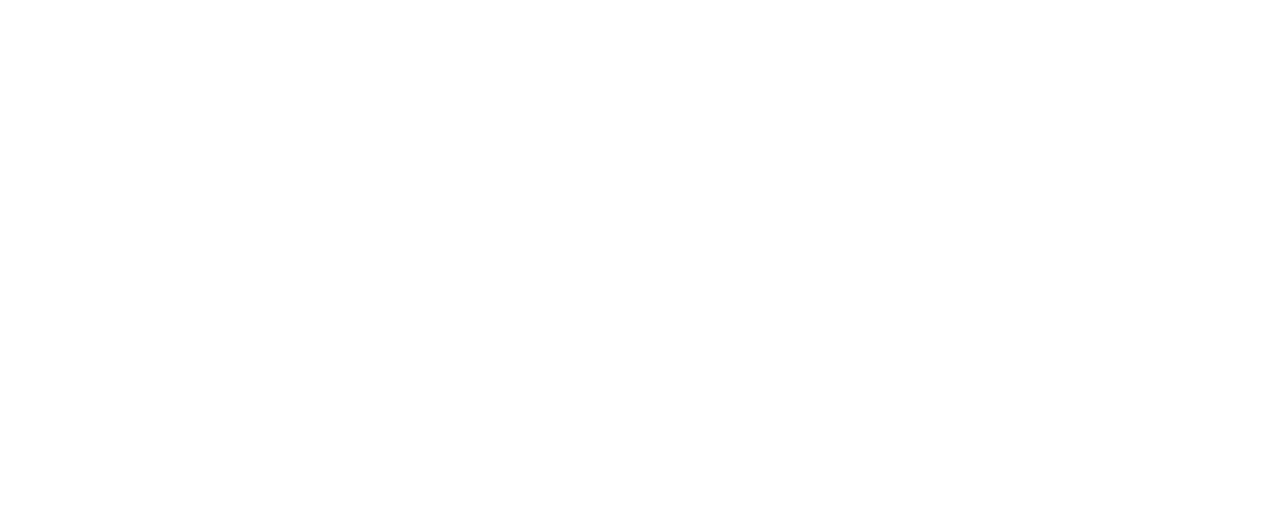
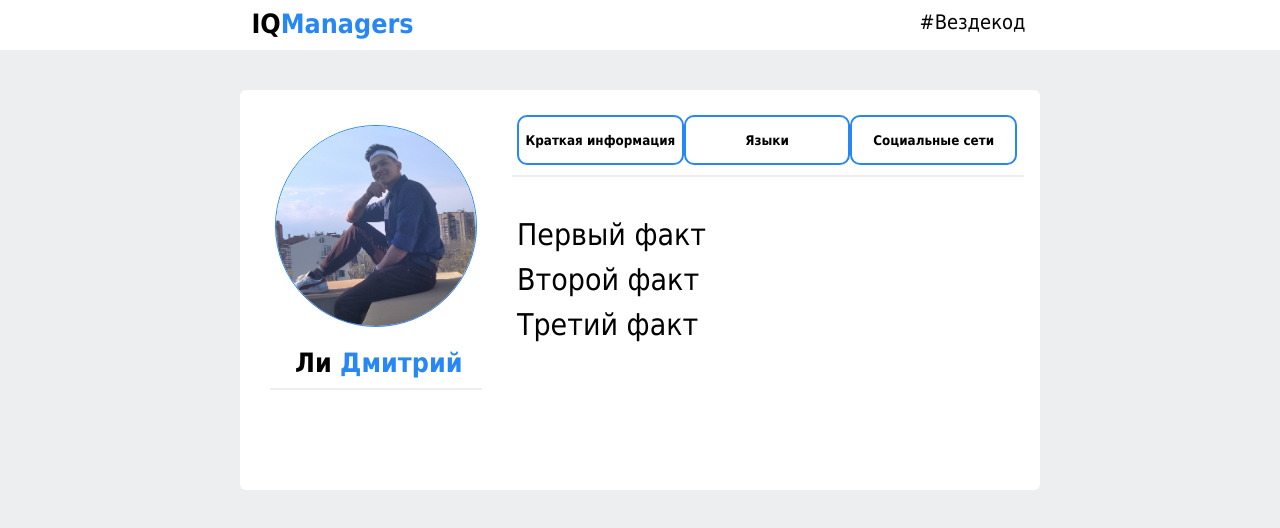
Before and after one commit to Elsium/VKmini, a plain HTML site: page index.html in a window 1280 px wide. Drawn offline with Linux system fonts and the light colour scheme.

Commit message:
Two Fourty

```diff
--- a/assets/css/styles.css
+++ b/assets/css/styles.css
@@ -0,0 +1,174 @@
+*{
+    margin: 0;
+    padding: 0;
+}
+
+body {
+    margin: auto;
+    background: #edeef0;
+}
+
+header {
+    display: flex;
+    justify-content: space-between;
+    flex-wrap: nowrap;
+    background: #ffffff;
+    height: 50px;
+    width: 100%;
+}
+
+main {
+    margin: auto;
+    margin-top: 40px;
+    width: 800px;
+    height: 400px;
+    border-radius: 6px;
+    background: #ffffff;
+}
+
+ol {
+    list-style-type: none;
+}
+li {
+    margin-bottom: 10px;
+}
+
+button {
+    display: flex;
+    justify-content: center;
+    align-items: center;
+    font-family: Tahoma;
+    font-weight: bold;
+    background: rgba(255, 255, 255, 0);
+    width: 175px;
+    height: 50px;
+    border: 2px solid #2787f5;
+    border-radius: 10px;
+}
+
+button:active {
+    background: rgba(81, 129, 184, 10);
+    border: 2px solid #5181b8;
+    color: white;
+}
+
+button:focus {
+    background: rgba(81, 129, 184, 10);
+    color: white;
+    border: 2px solid #5181b8;
+}
+
+.info {
+    font-family: Tahoma;
+    font-size: 30px;
+    margin-top: 40px;
+    margin-left: 35px;
+}
+
+:active, :hover, :focus {
+    outline: 0;
+    outline-offset: 0;
+}
+
+.img {
+    border: 1px solid #2787f5;
+    margin-top: 35px;
+    margin-left: 35px;
+    border-radius: 210px;
+    width: 200px;
+    height: 200px;
+}
+
+.tab {
+    overflow: hidden;
+}
+
+.but {
+    display: flex;
+    flex-direction: row;
+    margin-top: 25px;
+    margin-left: 35px;
+    width: 500px;
+}
+
+.tabcontent {
+    display: none;
+}
+
+.butnline {
+    display: flex;
+    flex-direction: column;
+    justify-content: center;
+}
+
+.imgnname {
+    display: flex;
+    flex-direction: column;
+}
+
+.underimg {
+    margin-left: 55px;
+    margin-top: 20px;
+}
+
+.line {
+    display: flex;
+    margin-left: 30px;
+    margin-top: 10px;
+    border: 1px solid #edeef0;
+    width: 510px;
+}
+
+.lineunder {
+    display: flex;
+    margin-left: 30px;
+    margin-top: 10px;
+    border: 1px solid #edeef0;
+    width: 210px;
+}
+
+.maincontainer {
+    display: flex;
+    flex-direction: row;
+}
+
+.head_left {
+    justify-content: center;
+    display: flex;
+    flex: 1 0 450px;
+    margin-top: 8px;
+}
+
+.social {
+    display: flex;
+    flex-direction: row;
+    justify-content: space-around;
+    align-items: center;
+}
+
+.head_right {
+    justify-content: center;
+    display: flex;
+    flex: 1 0 400px;
+    margin-top: 10px;
+}
+
+.iq {
+    font-family: Tahoma;
+    font-size: 20pt;
+    font-weight: bolder;
+    color: black;
+}
+
+.managers {
+    font-family: Tahoma;
+    font-size: 20pt;
+    font-weight: bold;
+    color: #2787f5;
+}
+
+.vezde {
+    font-family: Tahoma;
+    font-size: 15pt;
+    color: #000000;
+}
--- /dev/null
+++ b/assets/scripts/index.js
@@ -0,0 +1,17 @@
+document.getElementById("welcome").click();
+function ChangeTab(evt, tabsName) {
+    var i, tabcontent, tablinks;
+
+    tabcontent = document.getElementsByClassName("tabcontent");
+    for (i = 0; i < tabcontent.length; i++) {
+        tabcontent[i].style.display = "none";
+    }
+
+    tablinks = document.getElementsByClassName("tablinks");
+    for (i = 0; i < tablinks.length; i++) {
+        tablinks[i].className = tablinks[i].className.replace("active", "");
+    }
+
+    document.getElementById(tabsName).style.display = "block";
+    evt.currentTarget.className += "active";
+}
--- a/index.html
+++ b/index.html
@@ -7,6 +7,61 @@
     </head>
 
     <body>
+        <header>
+            <div class="head_left">
+                <span class="iq">IQ</span>
+                <span class="managers">Managers</span>
+            </div>
+            <div class="head_right">
+                <span class="vezde">#Вездекод</span>
+            </div>
+        </header>
 
+        <main>
+            <div class="maincontainer">
+                <div class="imgnname">
+                    <img src="assets/img/avatars/first.jpg" class="img">
+                    <span class="iq underimg">Ли <span class="managers">Дмитрий</span></span>
+                    <div class="lineunder"></div>
+                </div>
+                <div class="tab">
+                    <div class="butnline">
+                        <div class="but">
+                            <button class="tablinks" onclick="ChangeTab(event, 'first')" id="welcome">Краткая информация</button>
+                            <button class="tablinks" onclick="ChangeTab(event, 'second')">Языки</button>
+                            <button class="tablinks" onclick="ChangeTab(event, 'third')">Социальные сети</button>
+                        </div>
+                        <div class="line"></div>
+                    </div>
+                    <div class="info">
+                        <div id="first" class="tabcontent">
+                            <ol>
+                                <li>Первый факт</li>
+                                <li>Второй факт</li>
+                                <li>Третий факт</li>
+                            </ol>
+                        </div>
+                        <div id="second" class="tabcontent">
+                            #
+                        </div>
+                        <div id="third" class="tabcontent">
+                            <div class="social">
+                                <a href="https://instagram.com/d.elsium">
+                                    <img src="assets/img/icons/instagram.jpg" height="100" width="100"/>
+                                </a>
+                                <a href="https://vk.com/elsium">
+                                    <img src="assets/img/icons/vk.png" height="100" width="100"/>
+                                </a>
+                                <a href="https://t.me/Dou_Ble">
+                                    <img src="assets/img/icons/telegram.png" height="90" width="90"/>
+                                </a>
+                            </div>
+                        </div>
+                    </div>
+                </div>
+            </div>
+        </main>
+        <script src="assets/scripts/index.js"></script>
     </body>
+
 </html>
```
Also changed, not shown: assets/img/avatars/first.jpg (added), assets/img/icons/instagram.jpg (added), assets/img/icons/telegram.png (added), assets/img/icons/vk.png (added).
